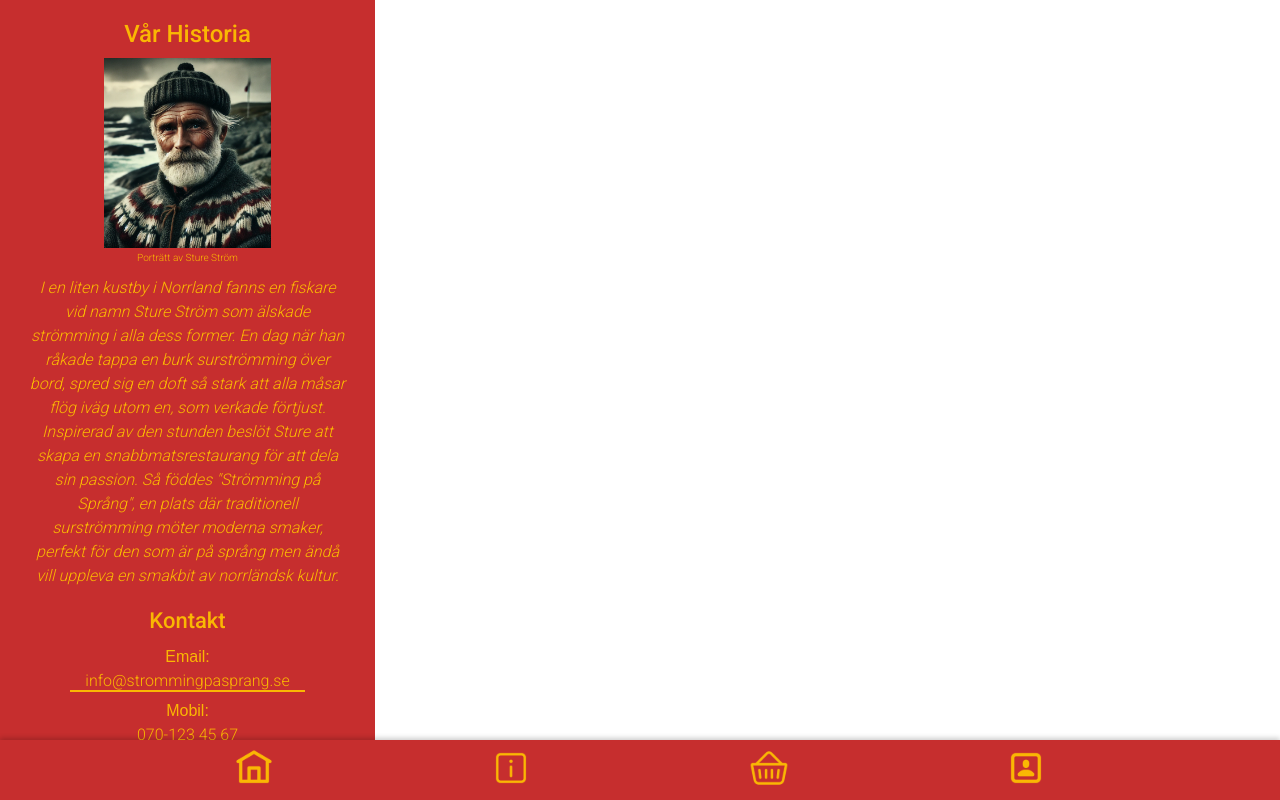
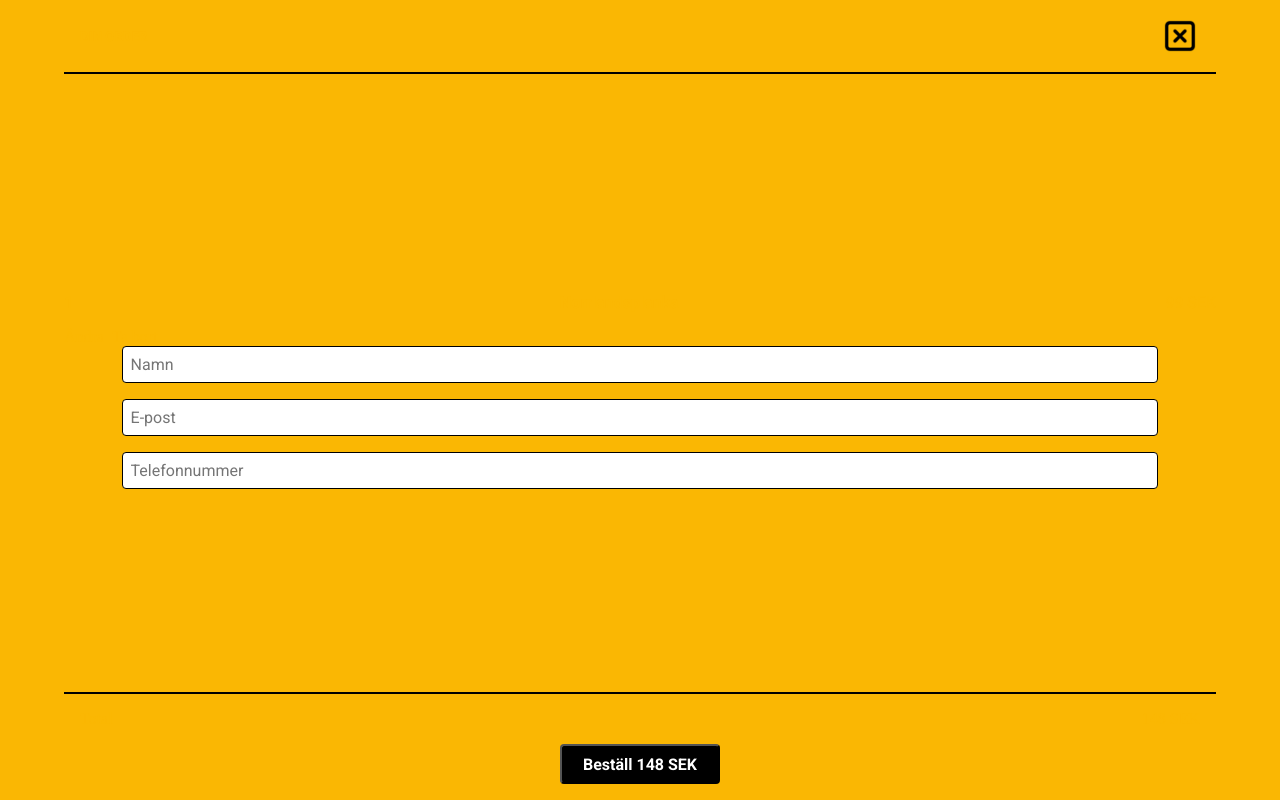
Before and after one commit to Niklascreate/Take-away-app, a React (Vite) app in the folder takeaway-frontend/takeAwayApp/: page /info in a window 1280 px wide. Both pictures are taken after a click on the item 768 px from the left and 770 px from the top of the page. Shown: the top 800 px of the page. Built offline with nearby package versions, Linux system fonts and the light colour scheme.

Commit message:
inputfält

```diff
--- a/takeaway-frontend/takeAwayApp/src/Components/nav/Nav.tsx
+++ b/takeaway-frontend/takeAwayApp/src/Components/nav/Nav.tsx
@@ -2,9 +2,11 @@ import { useState } from 'react';
 import './nav.css';
 import { Link } from 'react-router-dom';
 import OverlayInlog from '../overlayInlog/OverlayInlog';
+import OverlayOrder from '../overlayOrder/OverlayOrder';
 
 export default function Nav() {
-  const [isOverlayVisible, setOverlayVisible] = useState(false);
+  const [isLoginOverlayVisible, setLoginOverlayVisible] = useState(false); // Hantera login overlay
+  const [isOrderOverlayVisible, setOrderOverlayVisible] = useState(false); // Hantera order overlay
 
   return (
     <section className="nav_container">
@@ -15,15 +17,23 @@ export default function Nav() {
         <Link to="/info">
           <img src="src/assets/info.svg" alt="Info" className="nav_icon" />
         </Link>
-        <li>
+        <li onClick={() => setOrderOverlayVisible(true)}> {/* Visa order overlay */}
           <img src="src/assets/cart.svg" alt="Cart" className="nav_icon" />
         </li>
-        <li onClick={() => setOverlayVisible(true)}>
+        <li onClick={() => setLoginOverlayVisible(true)}> {/* Visa login overlay */}
           <img src="src/assets/avatar.svg" alt="Profil" className="nav_icon" />
         </li>
       </ul>
 
-      {isOverlayVisible && <OverlayInlog onClose={() => setOverlayVisible(false)} />}
+      {/* Visa OverlayInlog om isLoginOverlayVisible är true */}
+      {isLoginOverlayVisible && (
+        <OverlayInlog onClose={() => setLoginOverlayVisible(false)} />
+      )}
+
+      {/* Visa OverlayOrder om isOrderOverlayVisible är true */}
+      {isOrderOverlayVisible && (
+        <OverlayOrder onClose={() => setOrderOverlayVisible(false)} />
+      )}
     </section>
   );
 }
--- a/takeaway-frontend/takeAwayApp/src/Components/overlayOrder/OverlayOrder.tsx
+++ b/takeaway-frontend/takeAwayApp/src/Components/overlayOrder/OverlayOrder.tsx
@@ -1,30 +1,44 @@
-import './overlayorder.css'
+import './overlayorder.css';
 
-function OverlayOrder() {
+interface OverlayOrderProps {
+    onClose: () => void;
+}
+
+function OverlayOrder({ onClose }: OverlayOrderProps) {
     return (
         <section className="orderOverlay_container">
             <section className="orderOverlay_header">
-                <h1 className="orderOverlay_header">din order</h1>
-                <img src="src/assets/stängKnapp.png" alt="Close Button" className="orderOverlay_close" />
+                <h1>Din Order</h1>
+                <img
+                    src="src/assets/stängKnapp.png"
+                    alt="Close Button"
+                    className="orderOverlay_close"
+                    onClick={onClose}
+                />
             </section>
             <section className="center_container">
                 <section className="orderOverlay_order">
                     <p className="orderOverlay_text">1</p>
                     <p className="orderOverlay_text">Norrlandsplanka</p>
-                <p className="orderOverlay_price">99 sek</p>
+                    <p className="orderOverlay_price">99 SEK</p>
                 </section>
                 <section className="orderOverlay_delete__container">
                     <p className="orderOverlay_change">Ändra</p>
-                <p className="orderOverlay_delete">Tabort</p>
+                    <p className="orderOverlay_delete">Ta bort</p>
+                </section>
+                <section className="orderOverlay_inputs">
+                    <input type="text" placeholder="Namn" />
+                    <input type="email" placeholder="E-post" />
+                    <input type="tel" placeholder="Telefonnummer" />
                 </section>
             </section>
-            <section className="orderOvelay_totalPrice">
-                <p className="orderOvelay_totalPrice__total">Total</p>
-                <p className="orderOverlay_totalPrice__price">148 sek</p>
+            <section className="orderOverlay_totalPrice">
+                <p className="orderOverlay_totalPrice__total">Total</p>
+                <p className="orderOverlay_totalPrice__price">148 SEK</p>
             </section>
-            <button className="orderOverlay_orderButton">Beställ 148 sek</button>
+            <button className="orderOverlay_orderButton">Beställ 148 SEK</button>
         </section>
-    )
+    );
 }
 
-export default OverlayOrder
+export default OverlayOrder;
--- a/takeaway-frontend/takeAwayApp/src/Components/overlayOrder/overlayOrder.css
+++ b/takeaway-frontend/takeAwayApp/src/Components/overlayOrder/overlayOrder.css
@@ -1,17 +1,27 @@
 .orderOverlay_container {
     background-color: var(--yellow);
     height: 100vh;
+    width: 100vw;
+    position: fixed;
+    top: 0;
+    left: 0;
+    display: flex;
+    flex-direction: column;
+    justify-content: space-between;
+    align-items: center;
+    z-index: 1000;
 }
 
 .orderOverlay_header {
     display: flex;
-    flex-direction: row;
     justify-content: space-between;
     align-items: center;
-    padding: .8rem;
+    width: 90%;
+    padding: 1rem;
+    border-bottom: 2px solid black;
 }
 
-.orderOverlay_header {
+.orderOverlay_header h1 {
     font-family: "Roboto", sans-serif;
     font-weight: 700;
     text-transform: uppercase;
@@ -28,33 +38,27 @@
     flex-direction: column;
     justify-content: center;
     align-items: center;
-    height: 50vh;
-    width: 100%
+    width: 90%;
+    flex-grow: 1;
 }
 
 .orderOverlay_order {
     display: flex;
-    justify-content: space-evenly;
+    justify-content: space-between;
     align-items: center;
-    width: 80%;
-    margin: 0 auto;
+    width: 100%;
+    margin: 1rem 0;
 }
 
 .orderOverlay_delete__container {
     display: flex;
     justify-content: start;
     align-items: center;
-    font-family: "Roboto", sans-serif;
-    font-weight: 400;
-    width: 80%;
-    gap: .5rem;
-    margin: 2rem 0 1rem auto;
+    width: 100%;
+    gap: 0.5rem;
 }
 
-.orderOverlay_change {
-    cursor: pointer;
-}
-
+.orderOverlay_change,
 .orderOverlay_delete {
     cursor: pointer;
 }
@@ -69,26 +73,31 @@
     font-weight: 400;
 }
 
-.orderOvelay_totalPrice {
+.orderOverlay_inputs {
+    display: flex;
+    flex-direction: column;
+    justify-content: center;
+    align-items: center;
+    gap: 1rem;
+    width: 90%;
+}
+
+.orderOverlay_inputs input {
+    width: 100%;
+    padding: 0.5rem;
+    font-family: "Roboto", sans-serif;
+    font-size: 1rem;
+    border: 1px solid black;
+    border-radius: 4px;
+}
+
+.orderOverlay_totalPrice {
     display: flex;
     justify-content: space-between;
     align-items: center;
     width: 90%;
-    font-family: "Roboto", sans-serif;
     padding: 1rem;
-    position: fixed;
-    bottom: 4rem;
-    left: 50%;
-    transform: translateX(-50%);
-    border-bottom: solid black 5px;
-}
-
-.orderOvelay_totalPrice__total {
-    font-weight: 700;
-}
-
-.orderOverlay_totalPrice__price {
-    font-weight: 400;
+    border-top: 2px solid black;
 }
 
 .orderOverlay_orderButton {
@@ -101,11 +110,7 @@
     width: 10rem;
     height: 2.5rem;
     display: flex;
-    justify-content: space-evenly;
+    justify-content: center;
     align-items: center;
-    position: fixed;
-    bottom: 0;
-    left: 50%;
-    transform: translateX(-50%);
     margin-bottom: 1rem;
 }
```
Lines whose indentation alone changed are shown as unchanged.
